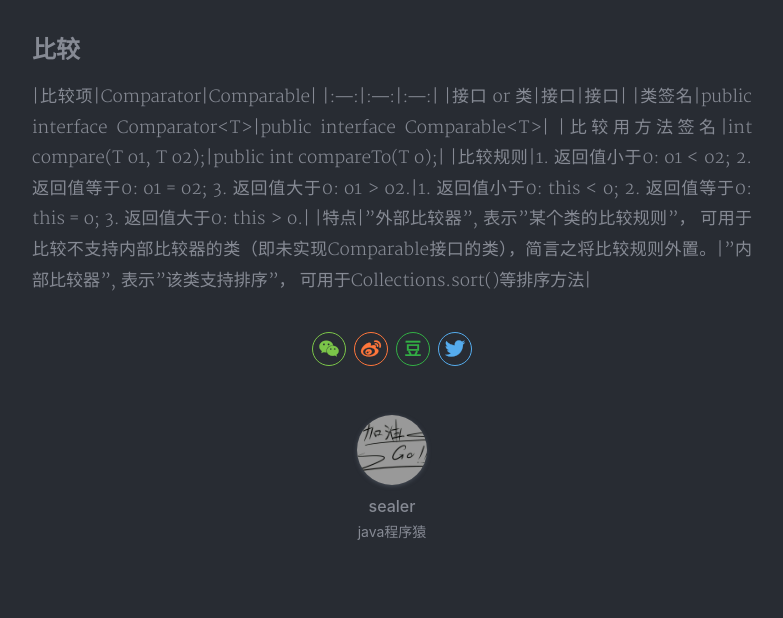
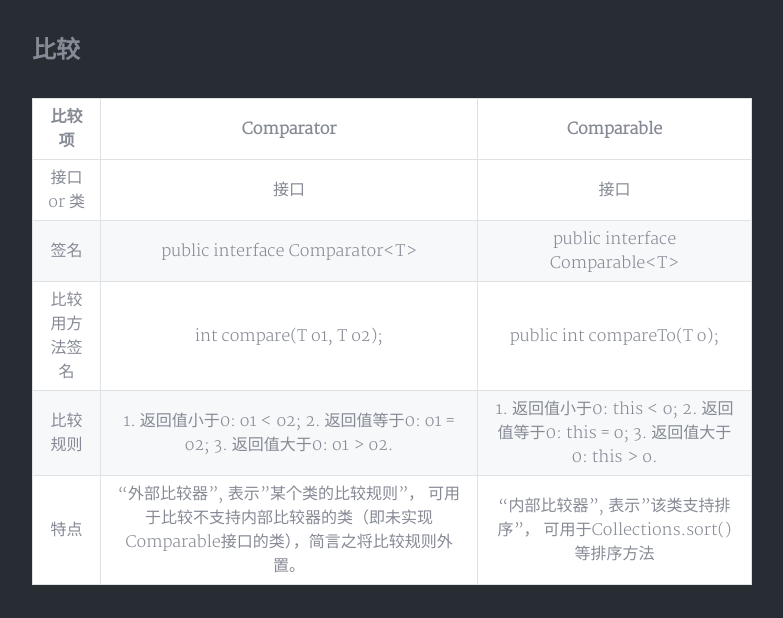
Before and after one commit to yeslsl/never-ever-ver-er-r.github.io, a Jekyll site: the page built from _posts/2019-08-15-java之Comparator和Comparable.md, in a window 1280 px wide and 900 px high, scrolled down 290 px, cut to the strip 174-792 px from the top of the window. Shown: the whole strip, without its empty margins (248-1031 px from the left). Built offline with Jekyll 4.4.1, drawn with Linux system fonts in a browser that asks for light colours; nearby versions of some CDN libraries; a style sheet for code colours, icons or effects is not loaded.

Commit message:
md格式

```diff
--- a/_posts/2019-08-15-java之Comparator和Comparable.md
+++ b/_posts/2019-08-15-java之Comparator和Comparable.md
@@ -9,10 +9,11 @@ tags: java Comparator Comparable
 ---
 
 ## 比较
+
 |比较项|Comparator|Comparable|
 |:---:|:---:|:---:|
 |接口 or 类|接口|接口|
-|类签名|public interface Comparator&lt;T&gt;|public interface Comparable&lt;T&gt;|
+|签名|public interface Comparator&lt;T&gt;|public interface Comparable&lt;T&gt;|
 |比较用方法签名|int compare(T o1, T o2);|public int compareTo(T o);|
 |比较规则|1. 返回值小于0: o1 < o2; 2. 返回值等于0: o1 = o2; 3. 返回值大于0: o1 > o2.|1. 返回值小于0: this < o; 2. 返回值等于0: this = o; 3. 返回值大于0: this > o.|
 |特点|"外部比较器", 表示"某个类的比较规则"， 可用于比较不支持内部比较器的类（即未实现Comparable接口的类），简言之将比较规则外置。|"内部比较器", 表示"该类支持排序"， 可用于Collections.sort()等排序方法|
```
